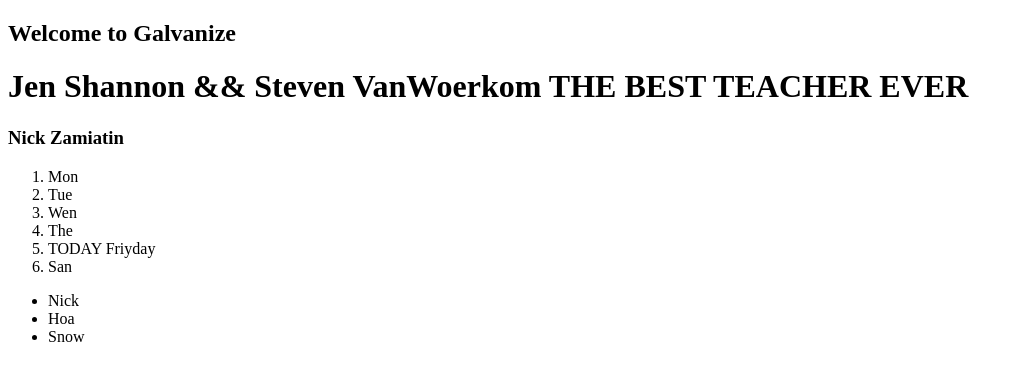
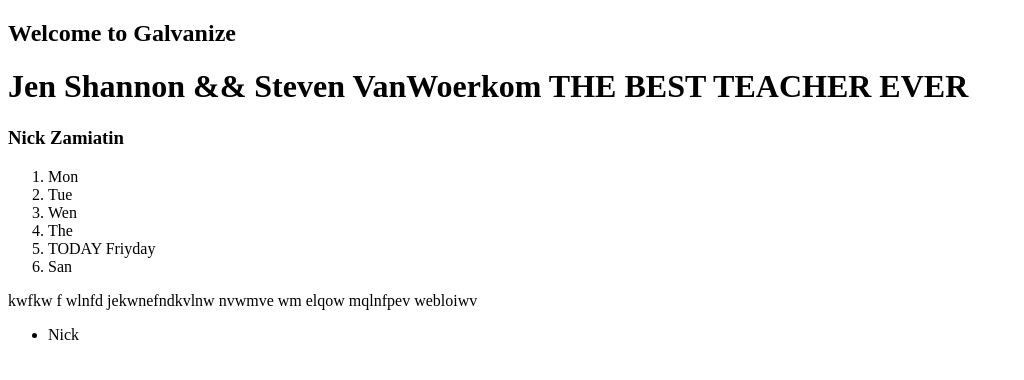
Before and after one commit to shannonjen/fridayg87, a plain HTML site: page index.html in a window 1280 px wide. Shown: the whole page, without its empty margins (0-1024 px from the left). Drawn offline with Linux system fonts and the light colour scheme.

Commit message:
Commit in Branch

```diff
--- a/index.html
+++ b/index.html
@@ -19,10 +19,11 @@
          <li> San</li>
         </ol>
 
+          <p>kwfkw f wlnfd jekwnefndkvlnw nvwmve wm elqow mqlnfpev webloiwv</p>
+
         <ul>
            <li>Nick</li>
-            <li>Hoa</li>
-             <li>Snow</li>
+
         </ul>
 
 
```
